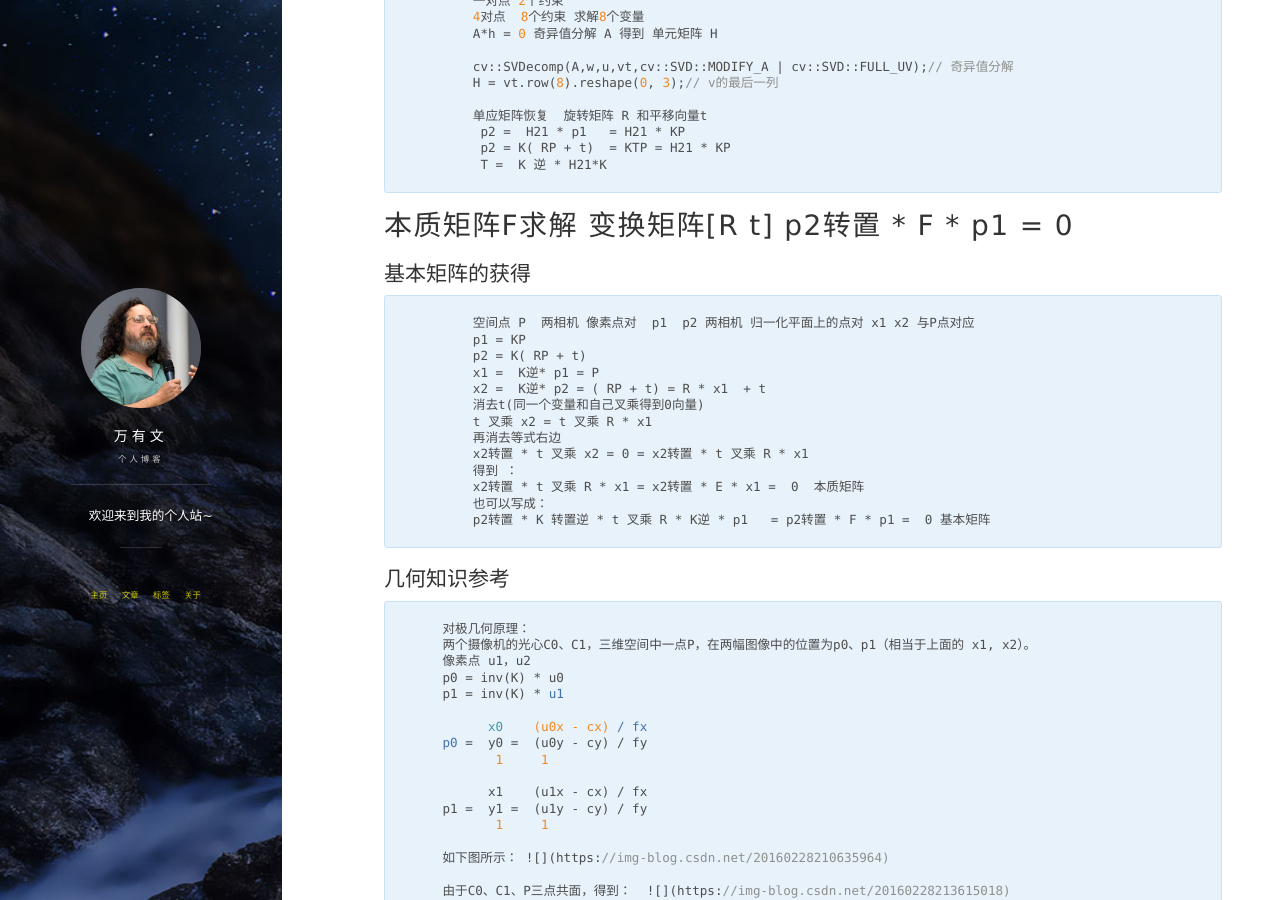
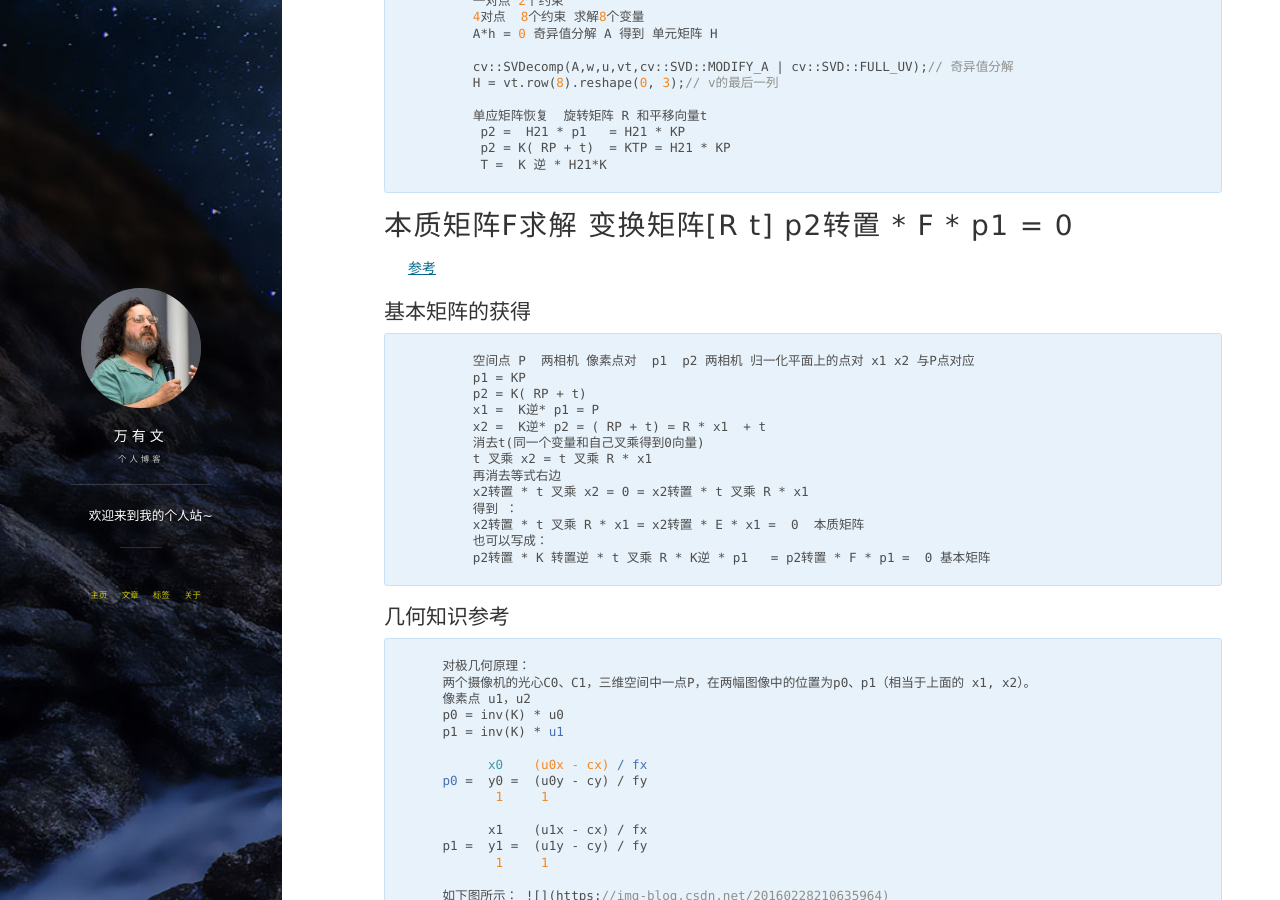
Before and after one commit to Ewenwan/ewenwan.github.io, a Jekyll site: the page built from _posts/2018-06-09-Monocular_camera_slam_basic_concept.md, in a window 1280 px wide and 900 px high, scrolled down 751 px. Built offline with Jekyll 4.4.1, drawn with Linux system fonts in a browser that asks for light colours; nearby versions of some CDN libraries; comment, search, counter and statistics services are not loaded.

Commit message:
Update 2018-06-09-Monocular_camera_slam_basic_concept.md

````diff
--- a/_posts/2018-06-09-Monocular_camera_slam_basic_concept.md
+++ b/_posts/2018-06-09-Monocular_camera_slam_basic_concept.md
@@ -50,6 +50,9 @@ tag: SLAM
          T =  K 逆 * H21*K
 ```
 # 本质矩阵F求解 变换矩阵[R t]   p2转置 * F * p1 =  0
+
+[参考](http://frc.ri.cmu.edu/~kaess/vslam_cvpr14/media/VSLAM-Tutorial-CVPR14-A11-VisualOdometry.pdf)
+
 ## 基本矩阵的获得
 ```asm
         空间点 P  两相机 像素点对  p1  p2 两相机 归一化平面上的点对 x1 x2 与P点对应
````
